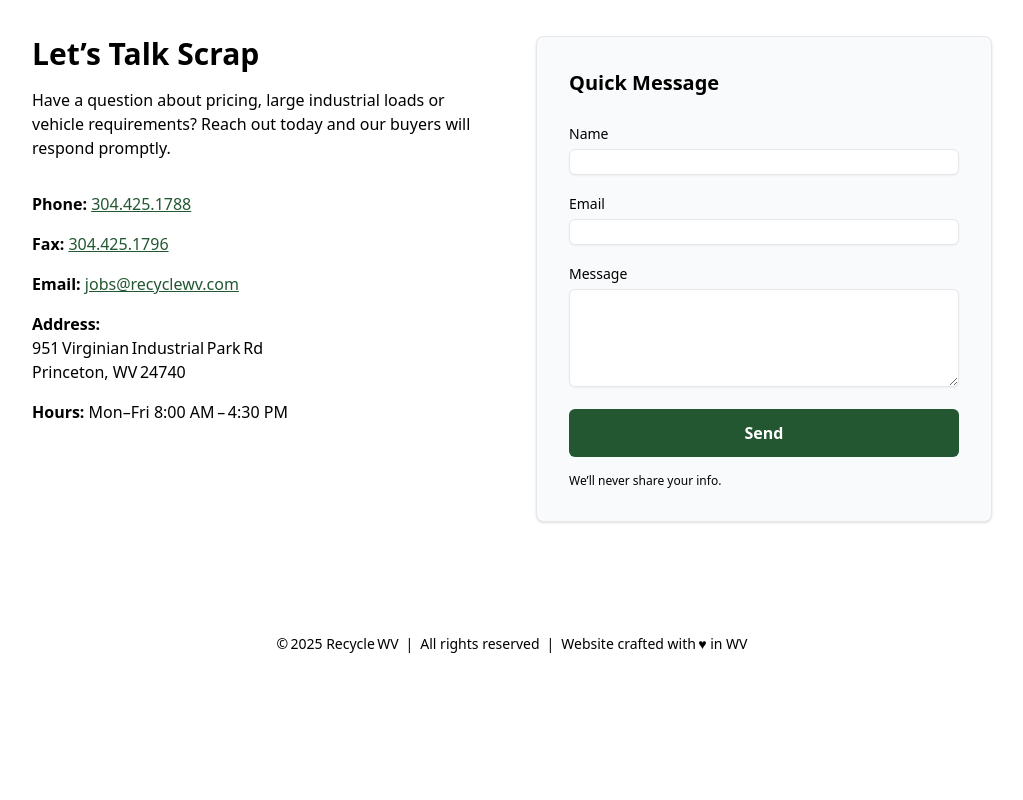
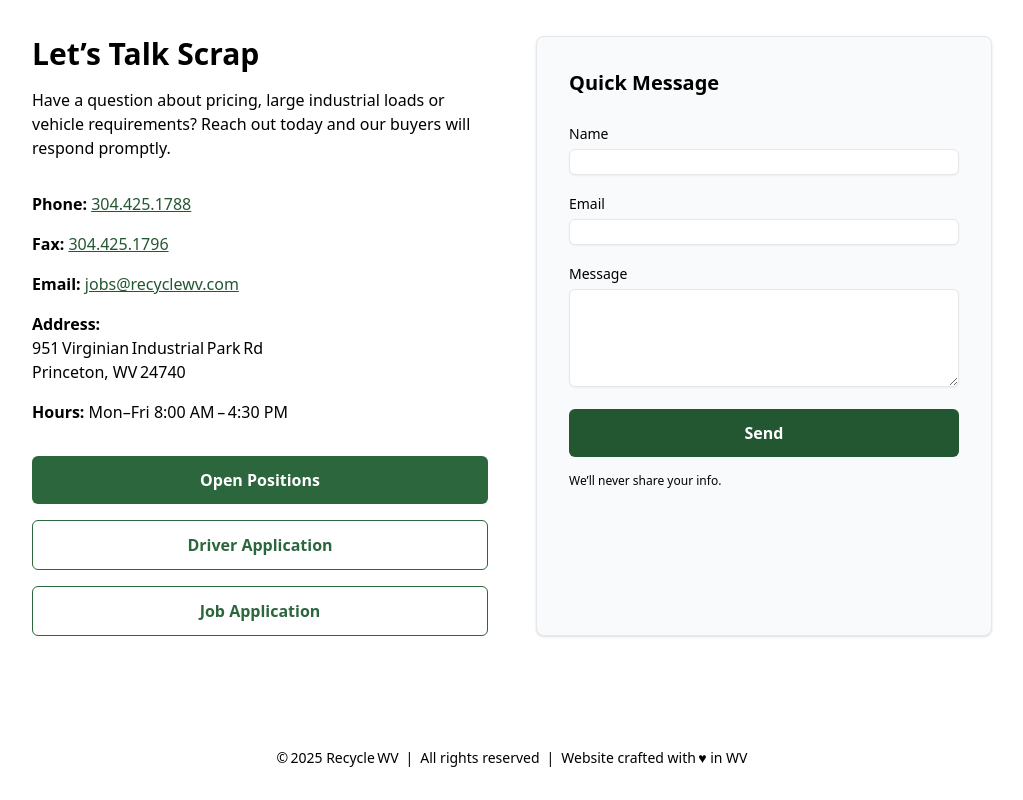
Before and after one commit to mrnosilrub/RecycleWV2, a plain HTML site: page index.html in a window 1280 px wide. Shown: the part 3260-4060 px from the top of the page, without its empty margins (128-1151 px from the left). Before the commit the page ends 3946 px from the top, so only its background shows below. Drawn offline with Linux system fonts and the light colour scheme.

Commit message:
Add employment links to contact section

```diff
--- a/index.html
+++ b/index.html
@@ -194,6 +194,12 @@
             <li><strong>Hours:</strong> Mon–Fri 8:00 AM – 4:30 PM</li>
           </ul>
 
+          <div class="mt-8 flex flex-col gap-4">
+            <a href="https://www.indeed.com/cmp/Recycle-Wv-1/jobs" target="_blank" class="inline-block rounded-md bg-brand-500 px-6 py-3 text-center font-semibold text-white hover:bg-brand-600 transition-colors">Open Positions</a>
+            <a href="assets/driver-application.pdf" download class="inline-block rounded-md border border-brand-500 px-6 py-3 text-center font-semibold text-brand-500 hover:bg-brand-50 transition-colors">Driver Application</a>
+            <a href="assets/job-application.pdf" download class="inline-block rounded-md border border-brand-500 px-6 py-3 text-center font-semibold text-brand-500 hover:bg-brand-50 transition-colors">Job Application</a>
+          </div>
+
         </div>
 
         <!-- Contact form (static) -->
```
